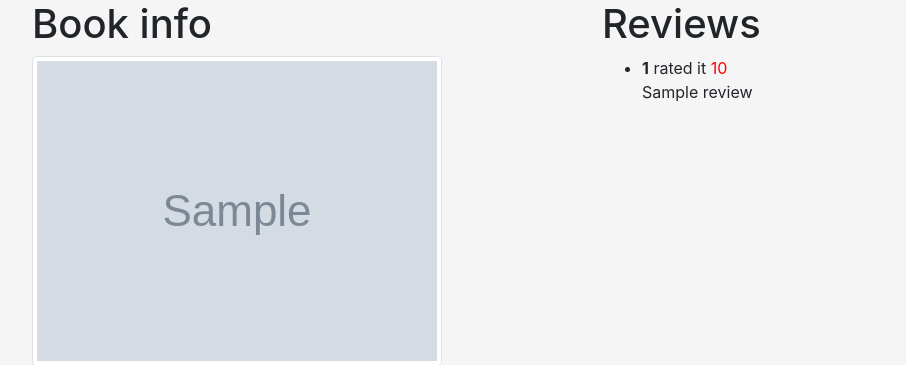
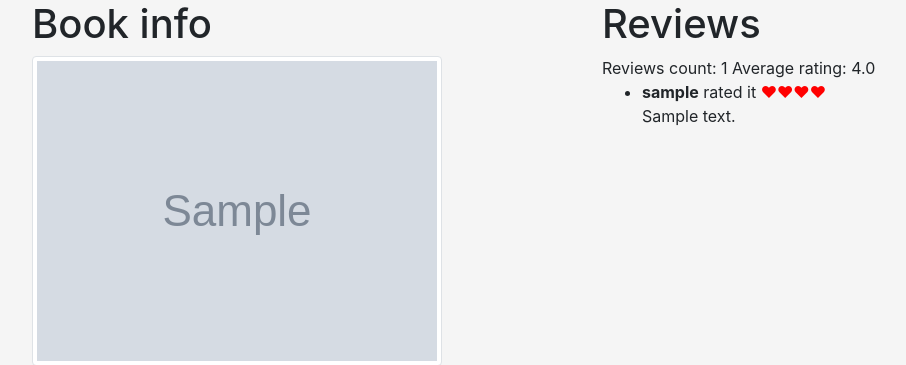
Before and after one commit to shurra/project1, a Flask app: template templates/book_view.html in a window 1280 px wide. Shown: the part 160-525 px from the top of the page, without its empty margins (53-959 px from the left). Run offline with Flask 2, Linux system fonts and the light colour scheme; the template is opened without the code that fills it: most values are stand-ins (such as "Sample title", 1, 10 or a date in 2020); grey boxes marked "Sample" are stand-in pictures; some libraries are stand-ins or nearby versions.

Commit message:
minor templates changes

```diff
--- a/application.py
+++ b/application.py
@@ -148,8 +148,6 @@
     if request.method == "POST":
         books = db.execute("SELECT * FROM books WHERE isbn LIKE :query OR title ILIKE :query OR author ILIKE :query ORDER BY author",
                            {"query": "%" + request.form.get("query") + "%"}).fetchall()
-        print("Query string = ", "%" + request.form.get("query") + "%")
-        print("Search result = ", books)
         return render_template("search.html", books=books)
 
     return render_template("search.html")
@@ -223,9 +221,9 @@
             "author": book["author"],
             "title": book["title"],
             "year": int(book["year"]),
-            "reviews_count": int(gr["books"][0]["reviews_count"]),
-            "average_rating": float(gr["books"][0]["average_rating"]),
-            "ratings_count": int(gr["books"][0]["ratings_count"]),
+            "gr_reviews_count": int(gr["books"][0]["reviews_count"]),
+            "gr_average_rating": float(gr["books"][0]["average_rating"]),
+            "gr_ratings_count": int(gr["books"][0]["ratings_count"]),
             "reviews": book_reviews,
             "img_url": re.findall("<image_url>(.*?)</image_url>", xml_res)[0]
             }
--- a/templates/book_view.html
+++ b/templates/book_view.html
@@ -3,7 +3,7 @@
 {% block content %}
     <div class="col">
         <h1>Book info</h1>
-        <img class="img-thumbnail img-fluid float-left" src="{{ book.img_url }}" alt={{ book.title }} class="pull-left mr-2">
+        <img class="img-thumbnail img-fluid float-left" src="{{ book.img_url }}" alt={{ book.title }} class="pull-left">
         <ul class="float-left">
             <li>
                 Title: <h5>{{ book.title }}</h5>
@@ -17,19 +17,22 @@
             <li>
                 ISBN: <h5>{{ book.isbn }}</h5>
             </li>
-            <li>Goodreads rating: <h5>{{ book.average_rating }}</h5></li>
-            <li>Goodreads ratings count: <h5>{{ book.ratings_count }}</h5></li>
+            <li>Goodreads rating: <h5>{{ book.gr_average_rating }}</h5></li>
+            <li>Goodreads ratings count: <h5>{{ book.gr_ratings_count }}</h5></li>
         </ul>
     </div>
     <div class="col">
         <h1>Reviews</h1>
+        <span>Reviews count: {{ book.reviews|length() }}</span>
+        <span>Average rating: {{ book.reviews|sum(attribute='rating') / book.reviews|length() }}</span>
         <ul>
             {% for review in book.reviews %}
-                <li><strong>{{ review[0] }}</strong> rated it <span style="color: red">{{ review[2] * "♥" }}</span><br>
-                    {{ review[1] }}
+                <li><strong>{{ review.username }}</strong> rated it <span style="color: red">{{ review.rating * "♥" }}</span><br>
+                    {{ review.text }}
                 </li>
             {% endfor %}
         </ul>
+
     </div>
     </div>
     <div class="row">
--- a/templates/search.html
+++ b/templates/search.html
@@ -17,13 +17,12 @@
     <div class="row">
         <div class="col">
             <ul>
-                {% if not books %}
-                    <li>No result. Try another search.</li>
-                {% endif %}
                 {% for book in books %}
                     <li>
                         <a href="/book/{{ book.id }}"> {{ book.author }} - {{ book.title }} - {{ book.year }} - {{ book.isbn }} </a>
                     </li>
+                {% else %}
+                    <li>No result. Try another search.</li>
                 {% endfor %}
             </ul>
         </div>
```
